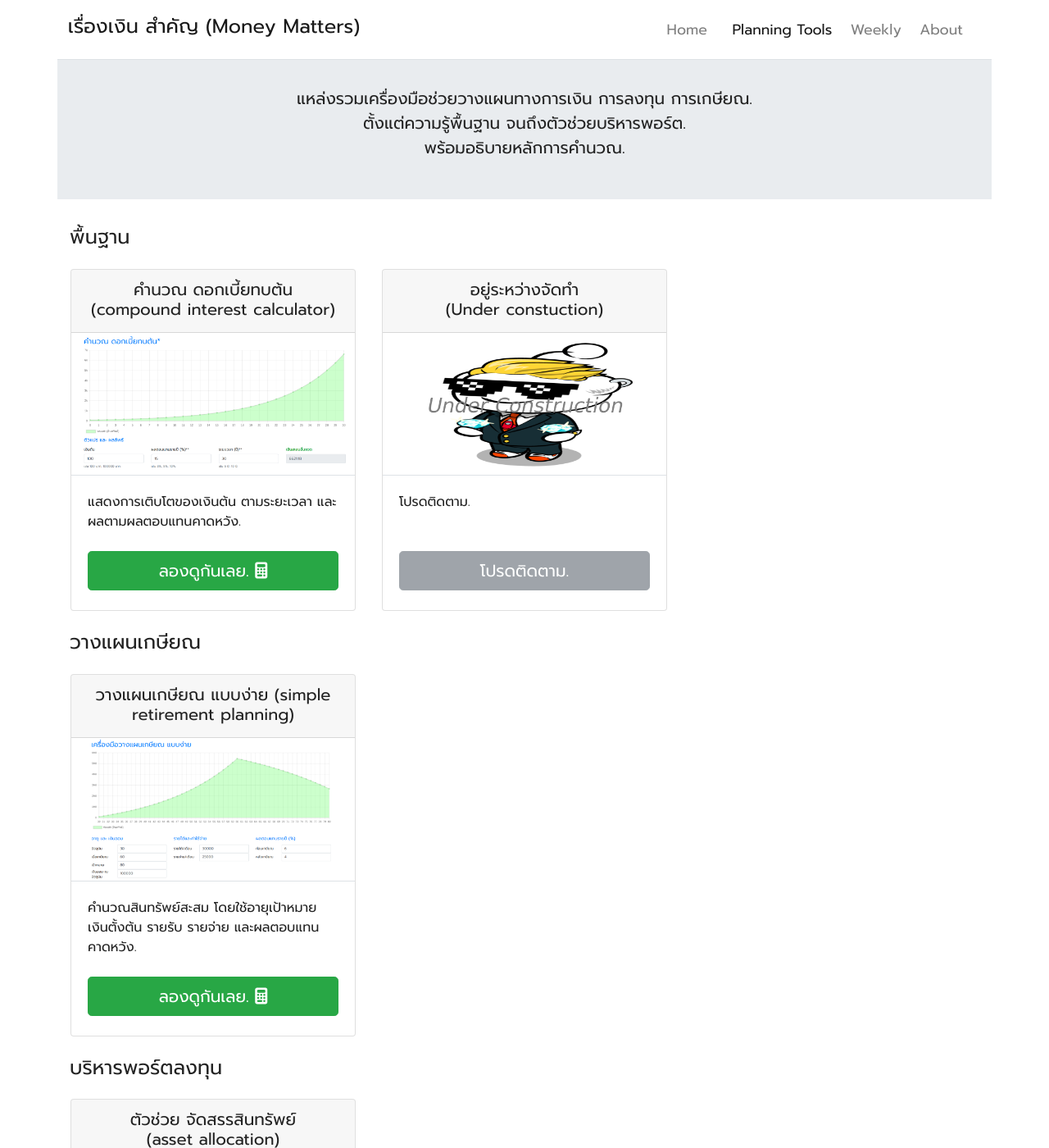
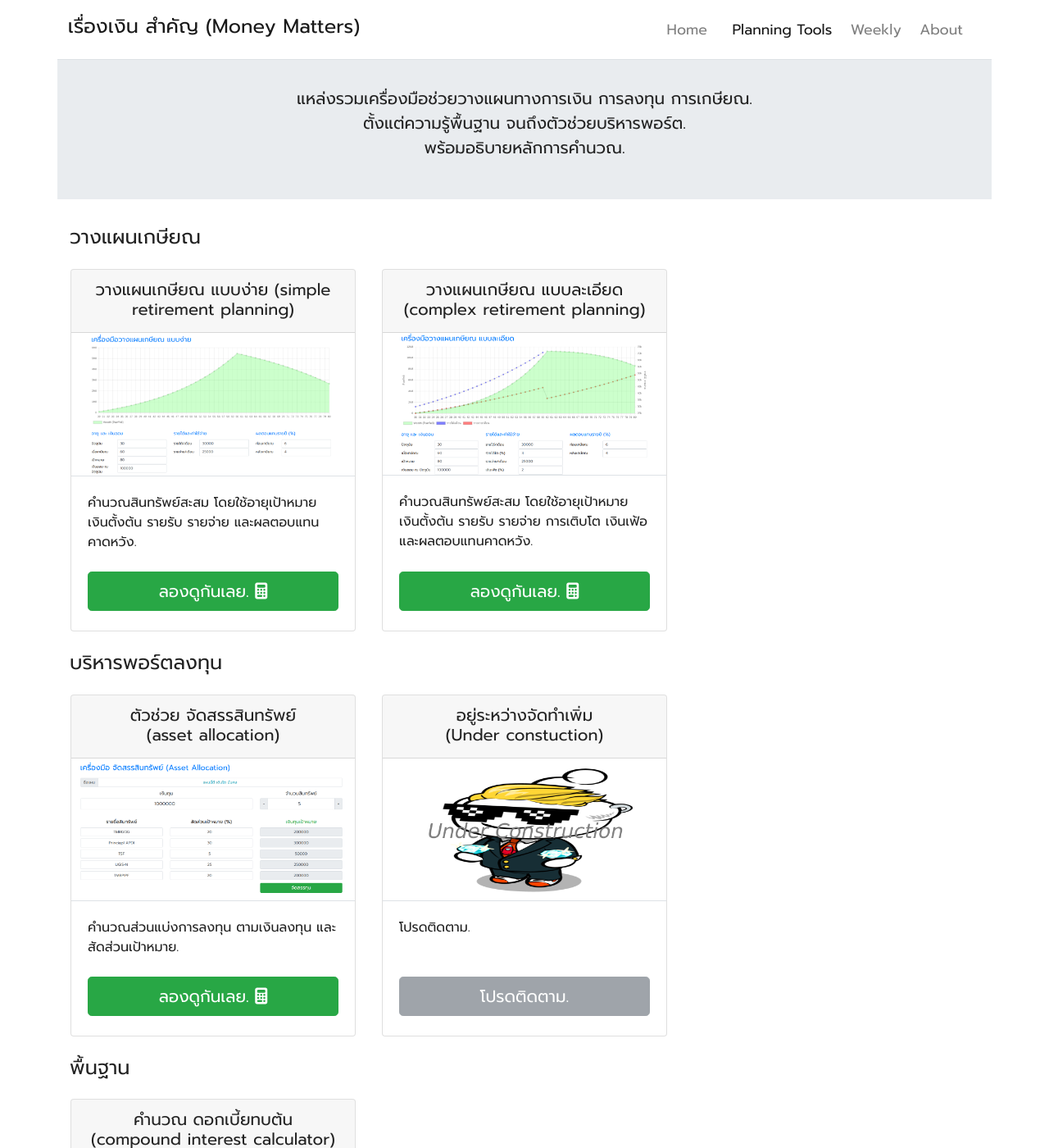
Before and after one commit to moneysart/moneysart.github.io, a Jekyll site: the page built from tools/index.html, in a window 1280 px wide and 1400 px high. Shown: the whole window at 82% size. Built offline with Jekyll 4.4.1, drawn with Linux system fonts in a browser that asks for light colours; nearby versions of some CDN libraries; some of the changed text lies outside the part shown.

Commit message:
add card for retirement-plan-complex

```diff
--- a/tools/index.html
+++ b/tools/index.html
@@ -26,53 +26,6 @@ canonical_url: /tools/
 
     <!-- tool set -->
     <div class="text-left">
-        <h4 class="d-inline-block mb-2 text-black">พื้นฐาน</h4>
-    </div>
-
-    <div class="row mb-2">
-        <!-- list -->
-        <div class="col-md-6 col-xl-4">
-            <div class="card mb-4 box-shadow h-100 flex-column">
-                <div class="card-header text-center pb-2">
-                    <h5>คำนวณ ดอกเบี้ยทบต้น (compound interest calculator)</h5>
-                </div>
-                <img class="card-img-top border-bottom" src="{{ site.baseurl}}/tools/compound-interest/cover.png" alt="Card image cap">
-                <div class="card-body d-flex flex-column pb-0">
-                    <p class="card-text mb-0">
-                        แสดงการเติบโตของเงินต้น ตามระยะเวลา และผลตามผลตอบแทนคาดหวัง.
-                    </p>
-
-                    <a href="{{ site.baseurl}}/tools/compound-interest/"
-                    class="btn btn-lg btn-block btn-success mt-auto mb-4">
-                        ลองดูกันเลย. <i class="fas fa-calculator"></i>
-                    </a>
-                </div>
-            </div>
-        </div>
-
-        <div class="col-md-6 col-xl-4">
-            <div class="card mb-4 box-shadow h-100 flex-column">
-                <div class="card-header text-center pb-2">
-                    <h5>อยู่ระหว่างจัดทำ <br>(Under constuction)</h5>
-                </div>
-                <img class="card-img-top border-bottom" src="{{ site.baseurl}}/static/img/placeholder_card.png" alt="Card image cap">
-                <div class="card-body d-flex flex-column pb-0">
-                    <p class="card-text mb-0">
-                        โปรดติดตาม.
-                    </p>
-
-                    <!-- <a href="/"
-                    class="btn btn-lg btn-block btn-success mt-auto mb-4" disabled>
-                        ลองดูกันเลย. <i class="fas fa-calculator"></i>
-                    </a> -->
-                    <button type="button" class="btn btn-lg btn-block btn-secondary mt-auto mb-4" disabled>โปรดติดตาม.</button>
-                </div>
-            </div>
-        </div>
-    </div>
-
-    <!-- tool set -->
-    <div class="text-left">
         <h4 class="d-inline-block mb-2 text-black">วางแผนเกษียณ</h4>
     </div>
 
@@ -97,7 +50,29 @@ canonical_url: /tools/
                 </div>
             </div>
         </div>
+
+        <div class="col-md-6 col-xl-4">
+            <div class="card mb-4 box-shadow h-100 flex-column">
+                <div class="card-header text-center pb-2">
+                    <h5>วางแผนเกษียณ แบบละเอียด (complex retirement planning)</h5>
+                </div>
+                <img class="card-img-top border-bottom" src="{{ site.baseurl}}/tools/retirement-plan-complex/cover.png" alt="Card image cap">
+                <div class="card-body d-flex flex-column pb-0">
+                    <p class="card-text mb-0">
+                        คำนวณสินทรัพย์สะสม โดยใช้อายุเป้าหมาย เงินตั้งต้น รายรับ รายจ่าย การเติบโต เงินเฟ้อ และผลตอบแทนคาดหวัง.
+                    </p>
+
+                    <a href="{{ site.baseurl}}/tools/retirement-plan-complex/"
+                    class="btn btn-lg btn-block btn-success mt-auto mb-4">
+                        ลองดูกันเลย. <i class="fas fa-calculator"></i>
+                    </a>
+                    <!-- <button type="button" class="btn btn-lg btn-block btn-success mt-auto mb-4">ลองดูกันเลย. <i class="fas fa-calculator"></i></button> -->
+                </div>
+            </div>
+        </div>
     </div>
+
+
 
     <!-- tool set -->
     <div class="text-left">
@@ -124,6 +99,56 @@ canonical_url: /tools/
                 </div>
             </div>
         </div>
+
+        <div class="col-md-6 col-xl-4">
+            <div class="card mb-4 box-shadow h-100 flex-column">
+                <div class="card-header text-center pb-2">
+                    <h5>อยู่ระหว่างจัดทำเพิ่ม <br>(Under constuction)</h5>
+                </div>
+                <img class="card-img-top border-bottom" src="{{ site.baseurl}}/static/img/placeholder_card.png" alt="Card image cap">
+                <div class="card-body d-flex flex-column pb-0">
+                    <p class="card-text mb-0">
+                        โปรดติดตาม.
+                    </p>
+
+                    <!-- <a href="/"
+                    class="btn btn-lg btn-block btn-success mt-auto mb-4" disabled>
+                        ลองดูกันเลย. <i class="fas fa-calculator"></i>
+                    </a> -->
+                    <button type="button" class="btn btn-lg btn-block btn-secondary mt-auto mb-4" disabled>โปรดติดตาม.</button>
+                </div>
+            </div>
+        </div>
+    </div>
+
+
+
+    <!-- tool set -->
+    <div class="text-left">
+        <h4 class="d-inline-block mb-2 text-black">พื้นฐาน</h4>
+    </div>
+
+    <div class="row mb-2">
+        <!-- list -->
+        <div class="col-md-6 col-xl-4">
+            <div class="card mb-4 box-shadow h-100 flex-column">
+                <div class="card-header text-center pb-2">
+                    <h5>คำนวณ ดอกเบี้ยทบต้น (compound interest calculator)</h5>
+                </div>
+                <img class="card-img-top border-bottom" src="{{ site.baseurl}}/tools/compound-interest/cover.png" alt="Card image cap">
+                <div class="card-body d-flex flex-column pb-0">
+                    <p class="card-text mb-0">
+                        แสดงการเติบโตของเงินต้น ตามระยะเวลา และผลตามผลตอบแทนคาดหวัง.
+                    </p>
+
+                    <a href="{{ site.baseurl}}/tools/compound-interest/"
+                    class="btn btn-lg btn-block btn-success mt-auto mb-4">
+                        ลองดูกันเลย. <i class="fas fa-calculator"></i>
+                    </a>
+                </div>
+            </div>
+        </div>
+
     </div>
 
 </div>
```
Also changed, not shown: tools/retirement-plan-complex/cover.png (added).
